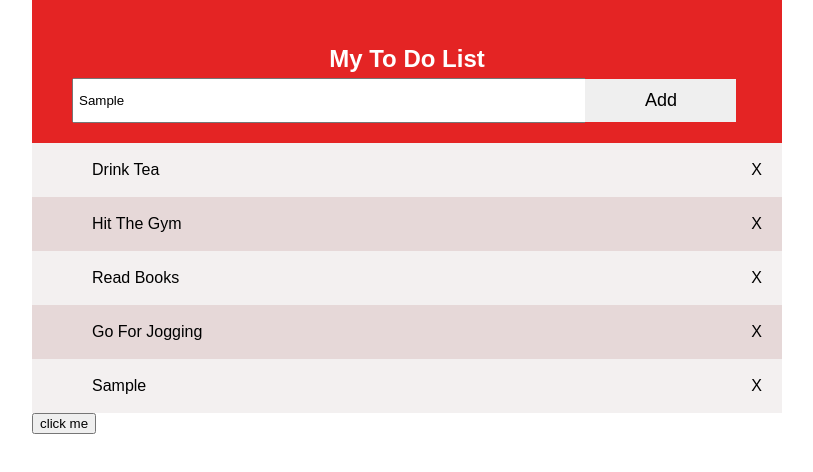
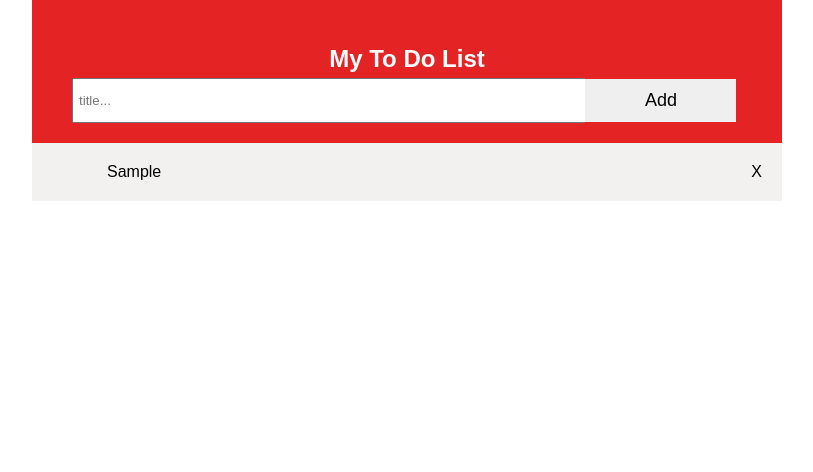
Before and after one commit to saifali-khan/javascript-practice, a plain HTML site: page js_to-do-list/index.html in a window 1280 px wide. Both pictures are taken after typing "Sample" into the empty fields and a click on the button "Add". Shown: the whole page, without its empty margins (233-1046 px from the left). Drawn offline with Linux system fonts and the light colour scheme.

Commit message:
created a to do list using html, css, and javscript document object model

```diff
--- a/js_to-do-list/index.html
+++ b/js_to-do-list/index.html
@@ -13,33 +13,15 @@
 
 <header class='head'>
   <h2>my to do list</h2>
-  <input type='text' name='' id='input' placeholder="title...">
+  <input type='text' name='' id='input' placeholder="title..." autofocus>
   <button class="btn">add</button>
 </header>
 
 <section id="sec">
-  <div class='flex'>
-    <div class='tick'>&#10004;</div>
-    <div class='task'>drink tea</div>
-    <div class='delete'>x</div>
-  </div>
-  <div class='flex checked'>
-    <div class='tick'>&#10004;</div>
-    <div class='task'>hit the gym</div>
-    <div class='delete'>x</div>
-  </div>
-  <div class='flex'>
-    <div class='tick'>&#10004;</div>
-    <div class='task'>read books</div>
-    <div class='delete'>x</div>
-  </div>
-  <div class='flex'>
-    <div class='tick'>&#10004;</div>
-    <div class='task'>go for jogging</div>
-    <div class='delete'>x</div>
-  </div>
+
 </section>
-<button id='btn'>click me</button>
+
+
 </div>
 
 </body>
--- a/js_to-do-list/main.js
+++ b/js_to-do-list/main.js
@@ -1,53 +1,42 @@
-let section = document.getElementById("sec");
-let input = document.getElementById("input");
 let button = document.querySelector(".btn");
-button.addEventListener("click", function checkValue() {
-  if (input.value == "") {
-    alert("empty task can not been added")
-  } else {
 
-    let flex = document.createElement("div");
-    flex.setAttribute("class", "flex");
-    section.appendChild(flex)
+button.addEventListener("click", function () {
+  let input = document.getElementById("input");
+  let text = input.value;
+  if (text !== "") {
 
-    let tick = document.createElement("div");
-    tick.setAttribute("class", "tick");
-    tick.innerHTML = "&#10004;";
-    flex.appendChild(tick);
+  let section = document.querySelector("#sec");
 
-    let task = document.createElement("div");
-    task.setAttribute("class", "task");
-    task.innerHTML = input.value;
-    flex.appendChild(task);
+  let flex = document.createElement("div");
 
-    let del = document.createElement("div");
-    del.setAttribute("class", "delete");
-    del.innerHTML = "x";
-    flex.appendChild(del);
+  flex.className = "flex";
+  section.appendChild(flex);
 
+  let tick = document.createElement("div");
+  tick.classList.add("tick");
+  tick.innerHTML = "&#10004;";
+  flex.appendChild(tick);
 
-  }
+  let task = document.createElement("div");
+  task.innerHTML = text;
+  task.classList.add("task");
+  flex.appendChild(task);
+
+task.addEventListener("click", function () {
+  flex.classList.toggle("flex2")
 })
 
-let del = document.getElementsByClassName("delete");
+localStorage.setItem('task', task.innerHTML);
+localStorage.getItem("task", task.innerHTML);
 
-for (let i = 0; i < del.length;i++) {
-  del[i].onclick = function () {
-    var div = this.parentElement;
-    div.style.display = "none";
+  let del = document.createElement("div");
+  del.innerText = "x";
+  del.classList.add("delete")
+  flex.appendChild(del)
+
+  del.addEventListener("click", function () {
+    section.removeChild(flex);
+  })
   }
-}
-
-// let container = document.querySelector("#sec");
-// console.log(container.children.length)
-
-// let flex = document.getElementsByClassName("flex");
-// for (let f of flex) {
-
-//   console.log(flex.innerText)
-// }
-
-const btn = document.getElementById("btn");
-btn.addEventListener("click", function changeSize() {
-  btn.classList.toggle('hide');
+  input.value = "";
 })
--- a/js_to-do-list/style.css
+++ b/js_to-do-list/style.css
@@ -26,6 +26,7 @@ h2 {
   padding: 5px;
   height: 31px;
   width: 500px;
+  outline: none;
 }
 .btn {
   padding: 10.4px 0;
@@ -47,27 +48,52 @@ h2 {
   background-color: rgb(230, 216, 216);
 }
 .flex:hover {
-  background-color: rgb(165, 153, 153);
+  background-color: rgb(206, 194, 194);
 }
 .tick, .task, .delete {
-  padding: 18px 20px;
+  padding: 20px 20px;
 }
 .task {
   width: 650px;
+  margin-left: 15px;
 }
 .tick {
   color: white;
   font-size: 0px;
+  box-sizing: border-box;
 }
 .delete:hover {
   color: white;
   background-color: red;
+  cursor: pointer;
 }
 
 .hide {
   width: 200px;
 }
-
 .show {
   font-size: 25px;
 }
+
+
+.flex2 {
+  background: gray;
+}
+.flex2:nth-child(even) {
+  background: gray;
+}
+.flex2 .tick {
+  font-size: 18px;
+  max-height: 48px;
+}
+.flex2 .task {
+  margin: 0;
+  text-decoration: line-through;
+  color: white;
+}
+.flex2:hover {
+  background-color: gray;
+}
+.flex2 .delete {
+  color: white;
+}
```
